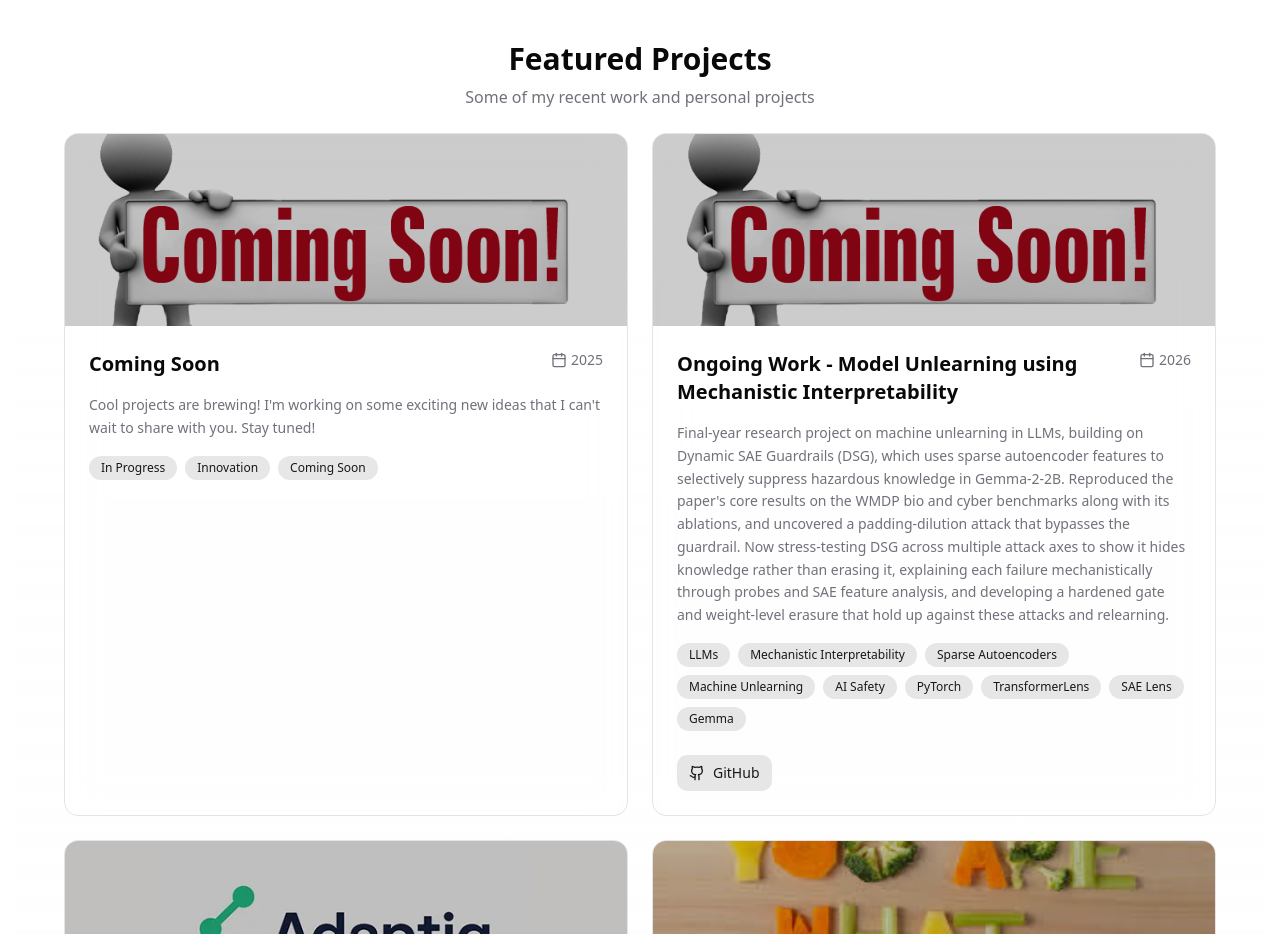
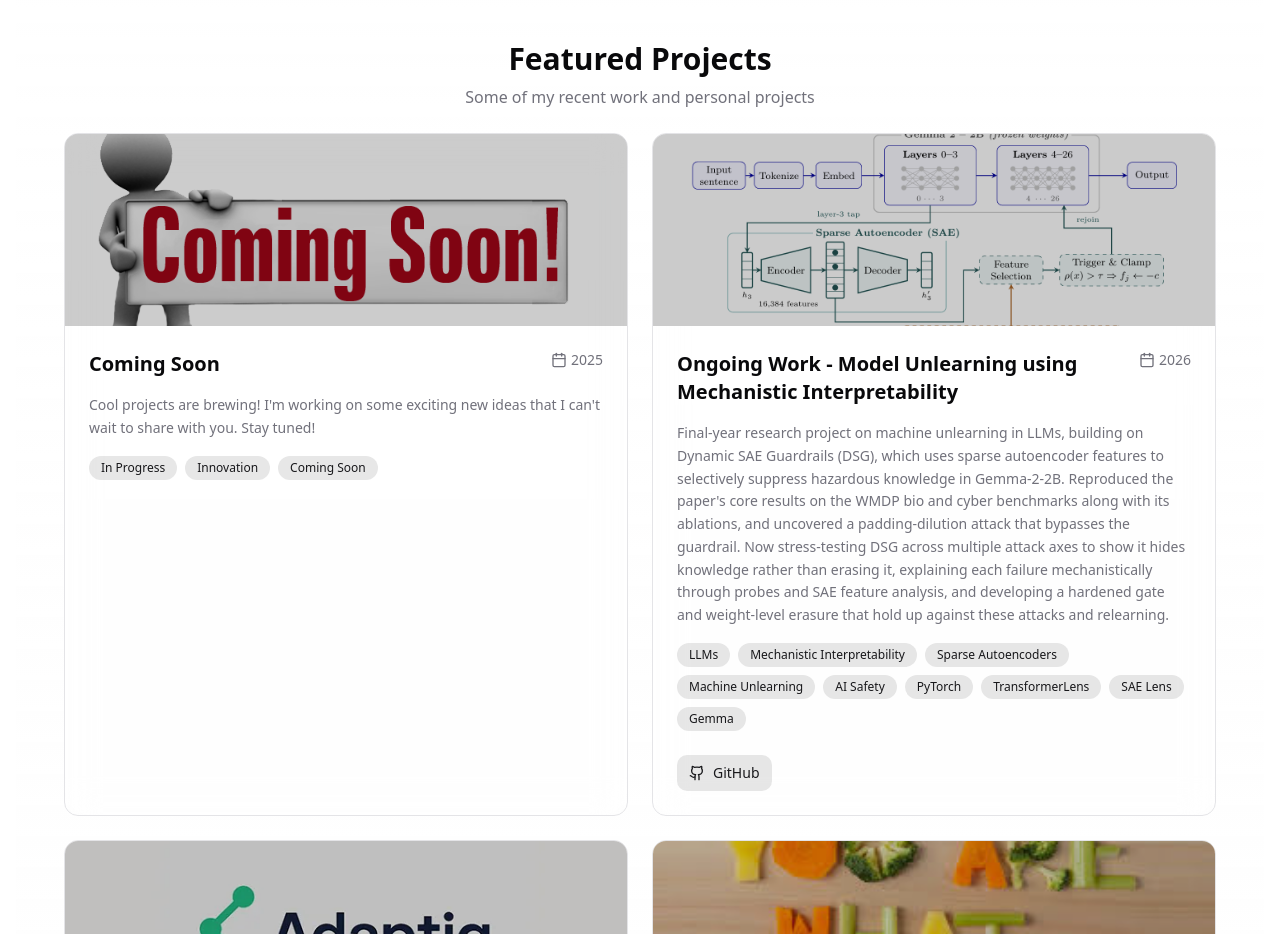
Before and after one commit to Lokesh-916/Lokie--AI-Portfolio, a Next.js app: page / in a window 1280 px wide. Shown: the part 2720-3654 px from the top of the page. Built offline with nearby package versions, Linux system fonts and the light colour scheme.

Commit message:
Add thumbnail for model unlearning research project

```diff
--- a/src/components/ProjectsShowcase.tsx
+++ b/src/components/ProjectsShowcase.tsx
@@ -21,7 +21,7 @@ export function ProjectsShowcase() {
     {
       title: 'Ongoing Work - Model Unlearning using Mechanistic Interpretability',
       description: "Final-year research project on machine unlearning in LLMs, building on Dynamic SAE Guardrails (DSG), which uses sparse autoencoder features to selectively suppress hazardous knowledge in Gemma-2-2B. Reproduced the paper's core results on the WMDP bio and cyber benchmarks along with its ablations, and uncovered a padding-dilution attack that bypasses the guardrail. Now stress-testing DSG across multiple attack axes to show it hides knowledge rather than erasing it, explaining each failure mechanistically through probes and SAE feature analysis, and developing a hardened gate and weight-level erasure that hold up against these attacks and relearning.",
-      image: '/Coming-Soon.png',
+      image: '/dsg.png',
       tech: ['LLMs', 'Mechanistic Interpretability', 'Sparse Autoencoders', 'Machine Unlearning', 'AI Safety', 'PyTorch', 'TransformerLens', 'SAE Lens', 'Gemma'],
       year: '2026',
       links: [
```
Also changed, not shown: public/dsg.png (added).
